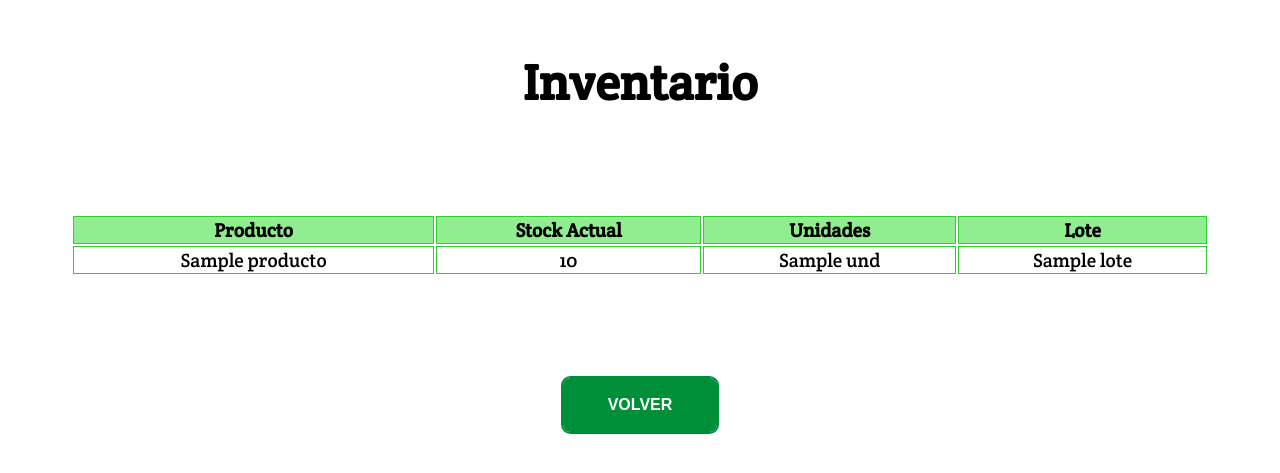
After one commit to Jpyepes/nomina, a Django app: template nomina/produccion/templates/inventario.html in a window 1280 px wide. The commit adds this page. Shown: the top 473 px of the page. Run offline with Django 3.2, Linux system fonts and the light colour scheme; the template is opened without the code that fills it: most values are stand-ins (such as "Sample title", 1, 10 or a date in 2020).

Commit message:
Se agrego inventario

```diff
--- a/nomina/core/templates/landing.html
+++ b/nomina/core/templates/landing.html
@@ -12,10 +12,12 @@
     <section class="containerLanding">
         {% if userP %}
         <a class="btn third" id="btnNaranja" href="{% url 'verOrden' %}">Ver Orden (es)</a>
+        <a class="btn third" id="btnNaranja" href="{% url 'inventario' %}">Inventario</a>
         {% elif userPedidos %}
         <a class="btn third" href="{% url 'historialNomina' %}">Historial Nómina</a>
         <a class="btn third" id="btnVerde" href="{% url 'verPedido' %}">Ver Pedido (s)</a>
         <a class="btn third" id="btnNaranja" href="{% url 'verOrden' %}">Ver Orden (es)</a>
+        <a class="btn third" id="btnNaranja" href="{% url 'inventario' %}">Inventario</a>
         {% elif userAdm %}
         <a class="btn third" href="{% url 'crearEmpleado' %}">Crear Empleado</a>
         <a class="btn third" href="{% url 'actualizarEmpleado' %}">Actualizar empleado</a>
@@ -24,6 +26,7 @@
         <a class="btn third" id="btnVerde" href="{% url 'crearProducto' %}">Agregar Productos</a>
         <a class="btn third" id="btnVerde" href="{% url 'crearOrden' %}">Crear Orden | Pedido</a>
         <a class="btn third" id="btnNaranja" href="{% url 'verOrden' %}">Ver Orden (es)</a>
+        <a class="btn third" id="btnNaranja" href="{% url 'inventario' %}">Inventario</a>
         {%else%}
         <a class="btn third" href="{% url 'crearEmpleado' %}">Crear Empleado</a>
         <a class="btn third" href="{% url 'actualizarEmpleado' %}">Actualizar empleado</a>
--- a/nomina/nomina/urls.py
+++ b/nomina/nomina/urls.py
@@ -30,4 +30,5 @@ urlpatterns = [
     path('crearOrden/', produccionViews.crearOrden, name='crearOrden'),
     path('verOrden/', produccionViews.verOrden, name='verOrden'),
     path('verPedido/', produccionViews.verPedido, name='verPedido'),
+    path('inventario/', produccionViews.inventario, name='inventario'),
 ]
--- /dev/null
+++ b/nomina/produccion/static/css/styleInventario.css
@@ -0,0 +1,8 @@
+table{
+    font-size: larger;
+}
+#tituloInventario{
+    margin-top: 50px;
+    margin-bottom: 0px;
+    font-size: 50px;
+}
--- /dev/null
+++ b/nomina/produccion/templates/inventario.html
@@ -0,0 +1,41 @@
+<!DOCTYPE html>
+<html lang="en">
+    {% load static %}
+<head>
+    <meta charset="UTF-8">
+    <meta http-equiv="X-UA-Compatible" content="IE=edge">
+    <meta name="viewport" content="width=device-width, initial-scale=1.0">
+    <link rel="stylesheet" href="{% static 'css/style.css' %}">
+    <link rel="stylesheet" href="{% static 'css/styleVerOrdenes.css' %}">
+    <link rel="stylesheet" href="{% static 'css/styleInventario.css' %}">
+    <title>Inventario</title>
+</head>
+<body>
+    <h1 class="centrarTextos"  id="tituloInventario">Inventario</h1>
+    <div class="containerTablas divFlex">
+            <table class="tablaVerOrdenes">
+                <thead>
+                    <tr>
+                        <th>Producto</th>
+                        <th>Stock Actual</th>
+                        <th>Unidades</th>
+                        <th>Lote</th>
+                    </tr>
+                </thead>
+                <tbody>
+                    {% for producto in productos %}
+                        <tr>
+                            <td class="centrarTextos">{{ producto.nombre }}</td>
+                            <td class="centrarTextos">{{ producto.stock }}</td>
+                            <td class="centrarTextos">{{ producto.und }}</td>
+                            <td class="centrarTextos">{{ producto.lote }}</td>
+                        </tr>
+                    {% endfor %}
+                </tbody>
+            </table>
+    </div>
+    <div class="containerBtnOrdenes">
+        <a class="btn third" id="btnVerde" href="{% url 'landing' %}">Volver</a>
+    </div>
+</body>
+</html>
```
Also changed, not shown: nomina/core/views.py (+5 -6 lines), nomina/produccion/views.py (+9 -2 lines), nomina/db.sqlite3, nomina/produccion/templates/ingresarProduccion.html (deleted).
